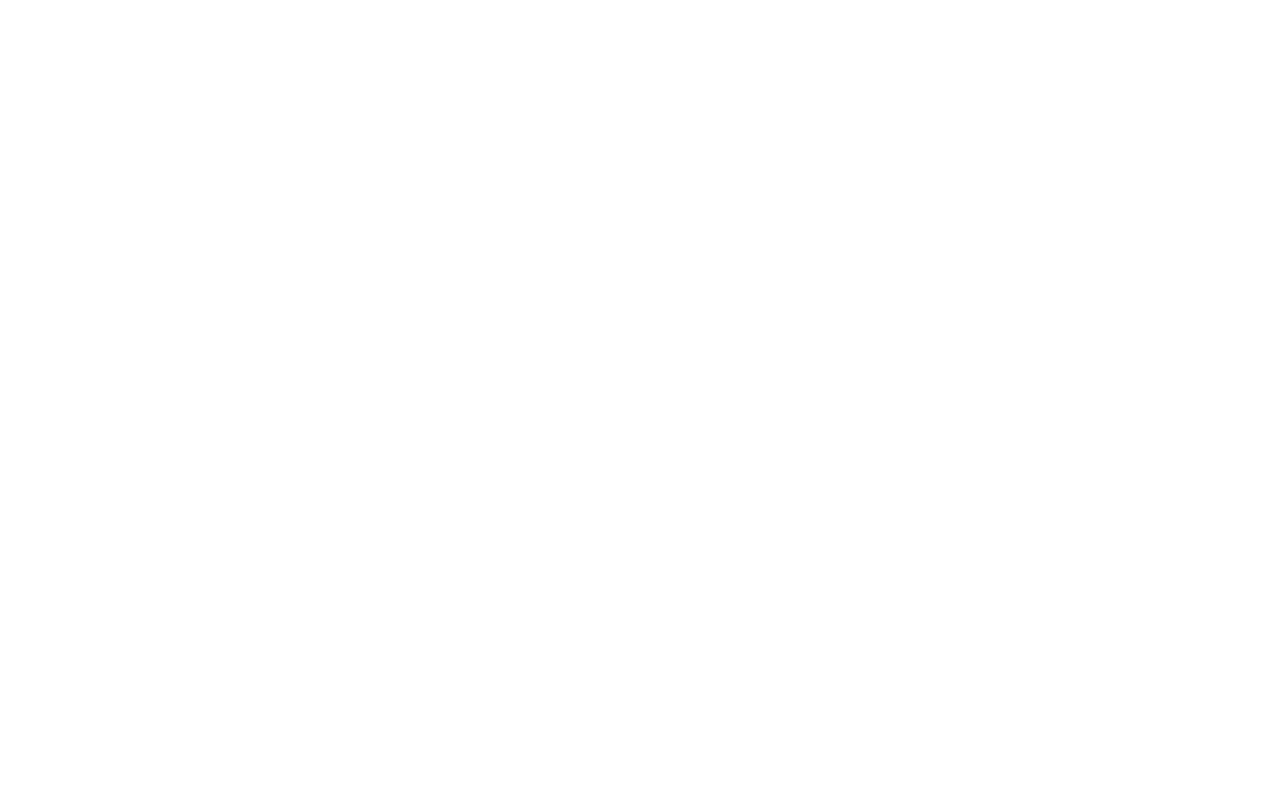
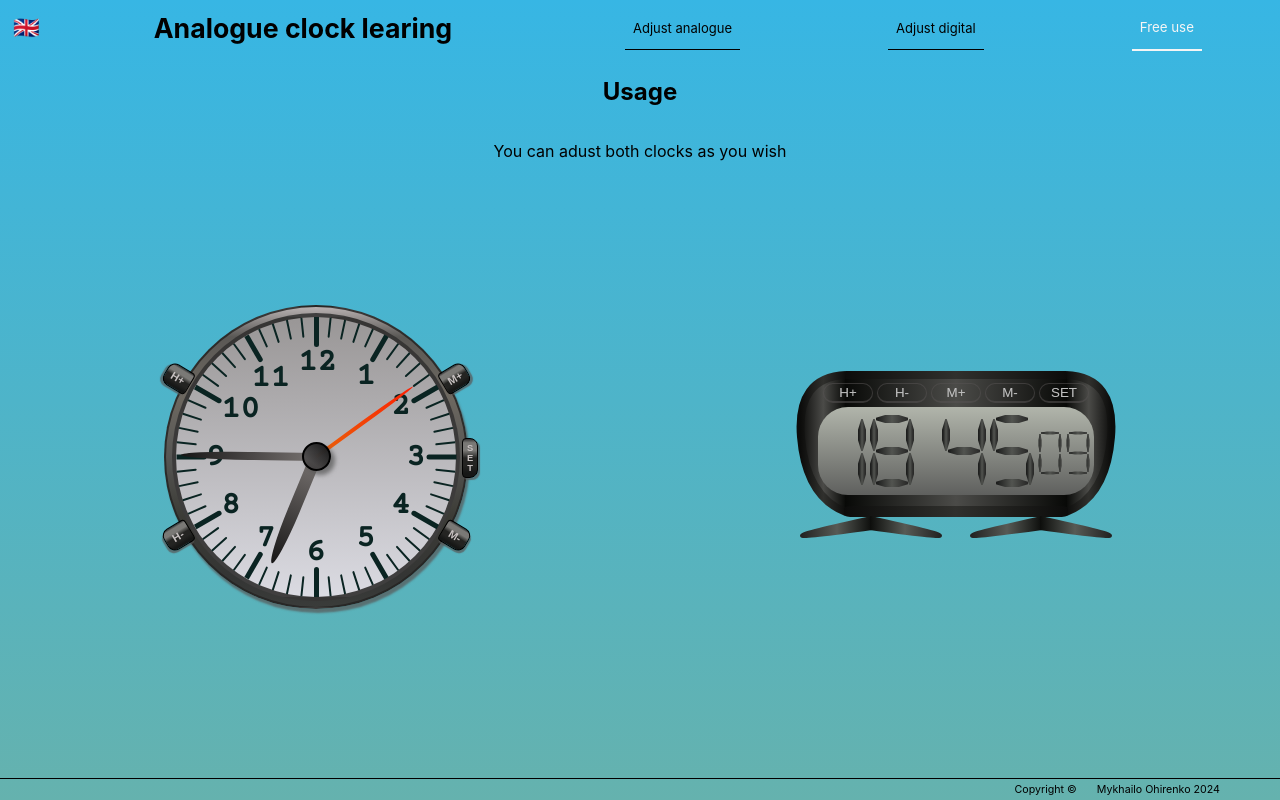
Before and after one commit to Maohirenko/clock, a React (Create React App) app: page /#/clock/time in a window 1280 px wide. Before the commit this address led to /#/digital. Built offline with nearby package versions, Linux system fonts and the light colour scheme.

Commit message:
try hashrouter

```diff
--- a/src/App.js
+++ b/src/App.js
@@ -16,10 +16,10 @@
       <Header />
       <Routes>
         <Route path="/">
-          <Route index element={<Navigate to="digital" replace />} />
-          <Route path='digital' element={<DigitalAdjustmentComponent />} />
-          <Route path='analogue' element={<AnalogueAdjustmentComponent />} />
-          <Route path='/' element={<FreeUseComponent />} />
+          <Route index element={<Navigate to="/digital" replace />} />
+          <Route path='/digital' element={<DigitalAdjustmentComponent />} />
+          <Route path='/analogue' element={<AnalogueAdjustmentComponent />} />
+          <Route path='/time' element={<FreeUseComponent />} />
           <Route path="*" element={<Navigate to="/digital" replace />} />
         </Route>
       </Routes>
```
Also changed, not shown: src/index.js (+4 -4 lines), package.json (line endings or trailing spaces).
